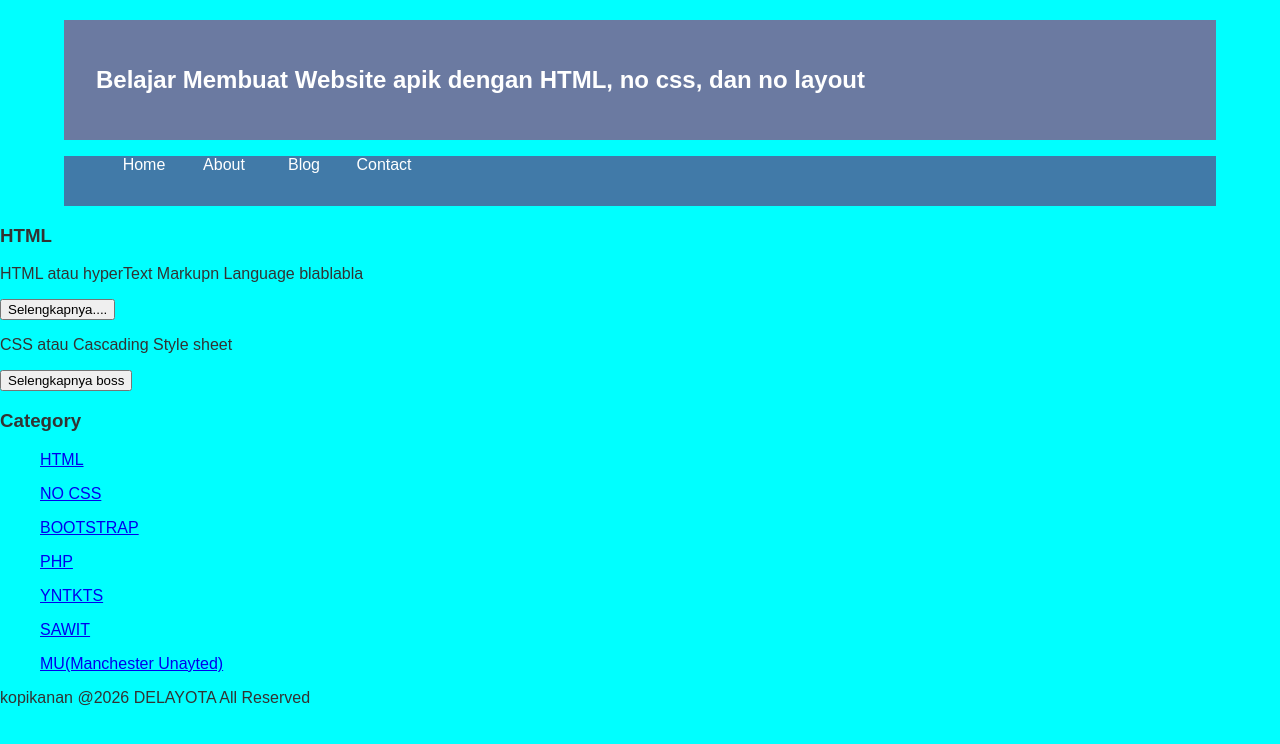
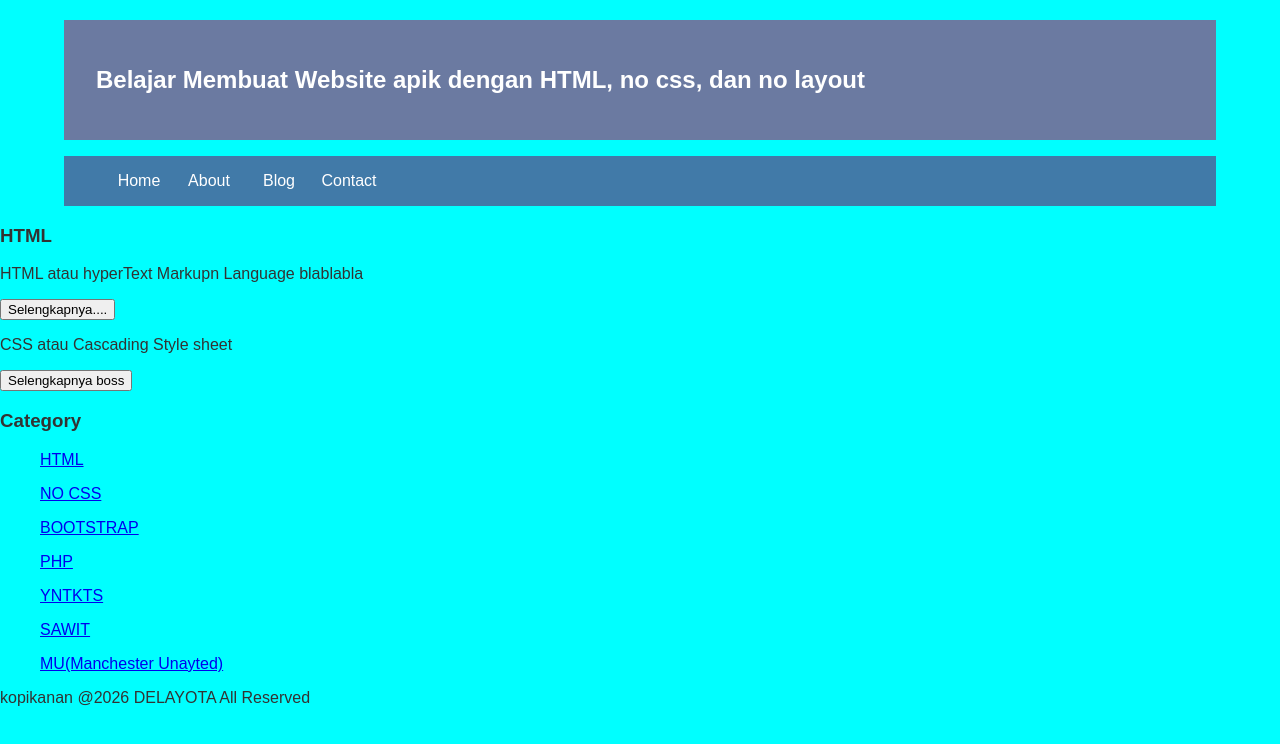
Before and after one commit to haganmahfudtugas-boop/webkubpos, a plain HTML site: page index.html in a window 1280 px wide. Drawn offline with Linux system fonts and the light colour scheme.

Commit message:
Update style.css

```diff
--- a/style.css
+++ b/style.css
@@ -19,6 +19,7 @@ body{
 .menu{
     background-color:#417aa8;
     height:50px;
+    line-height:50px;
     position:relative;
     width:90%;
     margin:0 auto;
@@ -29,7 +30,7 @@ body{
 }
 .menu ul li a{
     float:left;
-    width:80px;
+    width:70px;
     display:block;
     text-align:center;
     color:#FFF;
```
